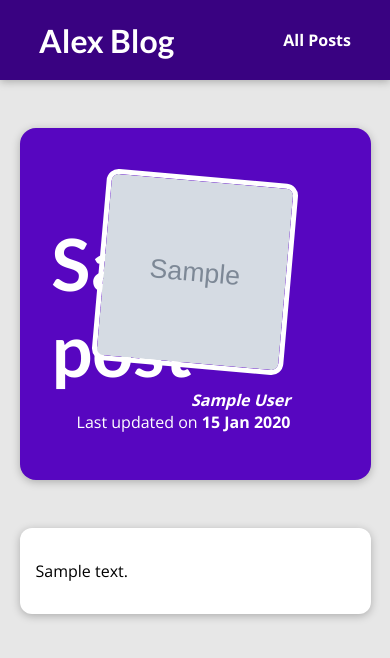
After one commit to alex-hollingsworth1/django-blog-practice, a Django app: template blog/templates/blog/post-detail.html in a window 390 px wide. The commit adds this page. Shown: the top 658 px of the page. Run offline with Django 5.2, Linux system fonts and the light colour scheme; the template is opened without the code that fills it: most values are stand-ins (such as "Sample title", 1, 10 or a date in 2020); grey boxes marked "Sample" are stand-in pictures.

Commit message:
Implement post detail pages with dynamic routing and template rendering
- Add post-detail.html template with summary section and styling
- Create post-detail.css for detail page layout and responsive design
- Update views.py to pass dynamic post data to templates
- Replace static includes with loops in index.html and all-posts.html
- Add post images (coding.jpg, woods.jpg) for new blog posts
- Implement post_detail view with slug-based lookup
- Fix URL pattern for posts page (add trailing slash)
- Create 404.html error template
- Update base.html navigation links to use Django URL template tags

```diff
--- /dev/null
+++ b/blog/static/blog/post-detail.css
@@ -0,0 +1,62 @@
+body {
+  background-color: #e7e7e7;
+}
+
+#main-navigation {
+  background-color: #390281;
+  box-shadow: 0 2px 8px rgba(0, 0, 0, 0.25);
+}
+
+#summary {
+  margin: 8rem auto 3rem auto;
+  padding: 2rem;
+  width: 90%;
+  max-width: 90rem;
+  border-radius: 16px;
+  background-color: #5706c0;
+  position: relative;
+  box-shadow: 0 2px 8px rgba(0, 0, 0, 0.25);
+  height: 22rem;
+}
+
+#summary h2 {
+  color: white;
+  font-size: 4.5rem;
+}
+
+#summary article {
+  position: absolute;
+  top: 2rem;
+  right: 3rem;
+  padding: 1rem 2rem;
+  border-radius: 12px;
+  text-align: right;
+  color: white;
+}
+
+#summary article img {
+  width: 12rem;
+  height: 12rem;
+  border-radius: 12px;
+  transform: rotateZ(5deg);
+  border: 5px solid white;
+  margin-bottom: 1rem;
+}
+
+#summary address {
+  font-weight: bold;
+}
+
+#summary time {
+  font-weight: bold;
+}
+
+main {
+  width: 90%;
+  max-width: 90rem;
+  margin: 3rem auto;
+  background-color: white;
+  padding: 1rem;
+  border-radius: 12px;
+  box-shadow: 0 2px 8px rgba(0, 0, 0, 0.25);
+}
--- a/blog/templates/blog/index.html
+++ b/blog/templates/blog/index.html
@@ -23,7 +23,9 @@
 	<section id="latest-posts">
 		<h2>My Latest Thoughts</h2>
 		<ul>
-			{% include "blog/includes/post.html" %}
+			{% for post in posts %}
+				{% include "blog/includes/post.html" %}
+			{% endfor %}
 		</ul>
 	</section>
 
--- /dev/null
+++ b/blog/templates/blog/post-detail.html
@@ -0,0 +1,30 @@
+{% extends "base.html" %}
+{% load static %}
+
+{% block title %}
+	{{ post.title }}
+{% endblock title %}
+
+{% block css_files %}
+    <link rel="stylesheet" href="{% static "blog/post-detail.css" %}">
+{% endblock css_files %}
+
+{% block content %}
+
+<section id="summary">
+    <h2>{{ post.title }}</h2>
+    <article>
+        <img src="{% static "blog/images/"|add:post.image %}" alt="{{  post.title  }}">
+        <address>{{ post.author }}</address>
+        <div>
+            Last updated on <time datetime="">{{ post.date|date:"d M Y"}}</time>
+        </div>
+    </article>
+</section>
+
+<main>
+    {{ post.content|linebreaks }}
+</main>
+
+
+{% endblock content %}
--- a/blog/urls.py
+++ b/blog/urls.py
@@ -3,6 +3,6 @@ from . import views
 
 urlpatterns = [
     path("", views.starting_page, name="starting-page"),
-    path("posts", views.posts, name="posts-page"),
+    path("posts/", views.posts, name="posts-page"),
     path("posts/<slug:slug>", views.post_detail, name="post-detail-page"),
 ]
--- a/templates/base.html
+++ b/templates/base.html
@@ -11,9 +11,9 @@
 </head>
 <body>
 	<header id="main-navigation">
-		<h1><a href="">Alex Blog</a></h1>
+		<h1><a href="{% url "starting-page" %}">Alex Blog</a></h1>
 		<nav>
-			<a href="">All Posts</a>
+			<a href="{% url "posts-page" %}">All Posts</a>
 		</nav>
 	</header>
 
```
Also changed, not shown: blog/templates/blog/all-posts.html (+3 -7 lines), blog/templates/blog/includes/post.html (+5 -7 lines), blog/views.py (+82 -4 lines), templates/404.html (added, +10 -0 lines), blog/static/blog/images/coding.jpg (added), blog/static/blog/images/woods.jpg (added).
